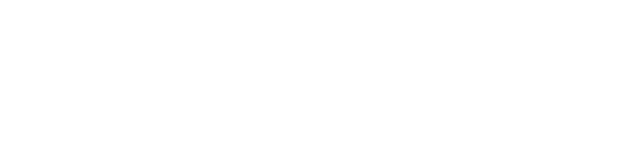
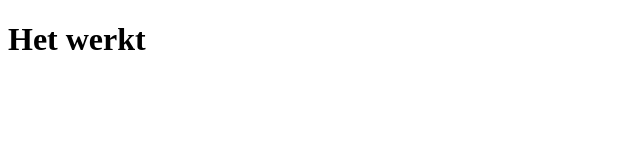
Before and after one commit to Mohammad-Husseini/introMobileDevelopment-1, a plain HTML site: page index.html in a window 1280 px wide. Shown: the whole page, without its empty margins (0-640 px from the left). Drawn offline with Linux system fonts and the light colour scheme.

Commit message:
Update index.html

```diff
--- a/index.html
+++ b/index.html
@@ -6,6 +6,7 @@
     <meta name="viewport" content="width=device-width, initial-scale=1.0">
     <title>Document</title>
 </head>
+<h1>Het werkt</h1>
 <body>
 
 </body>
```
